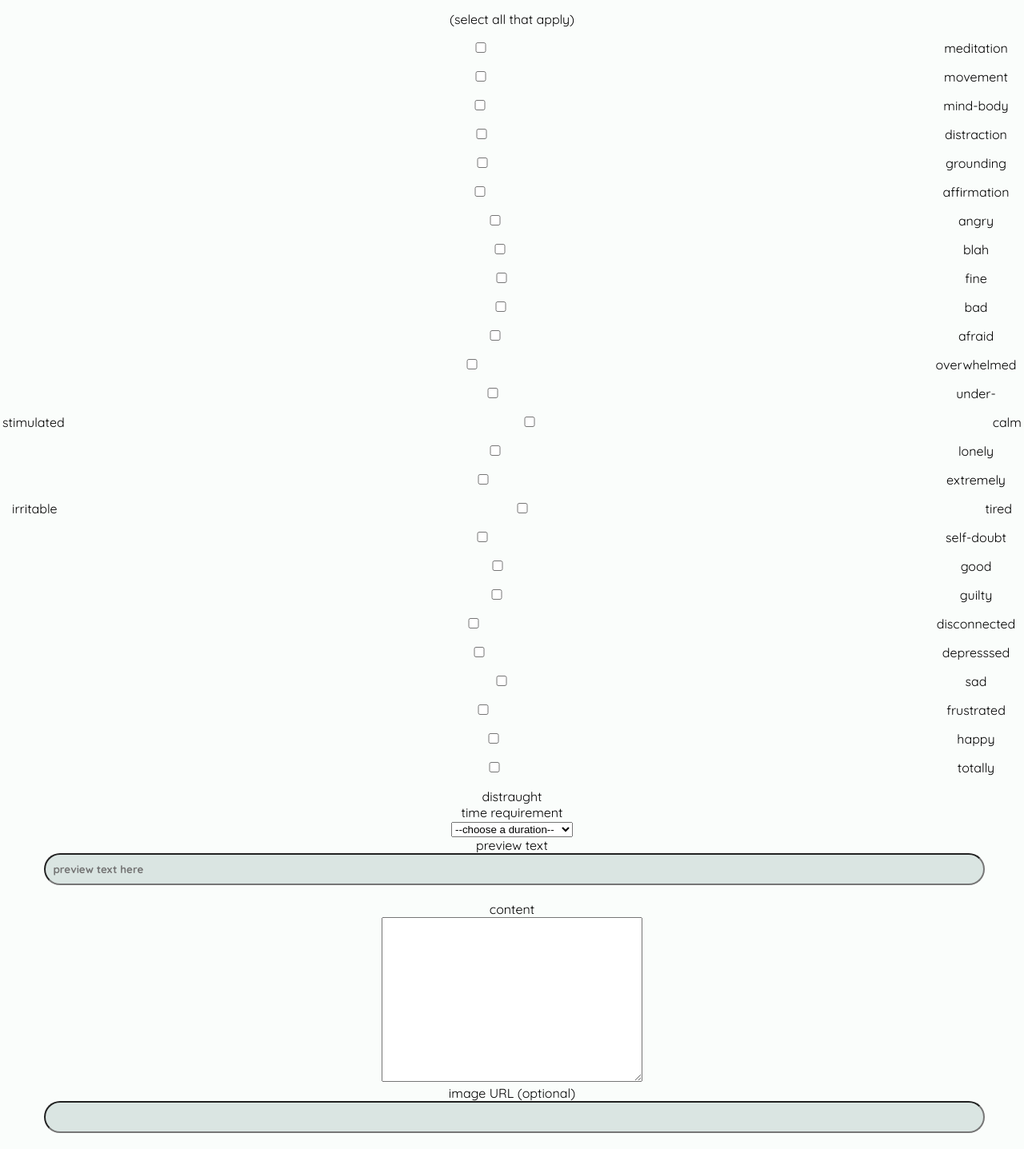
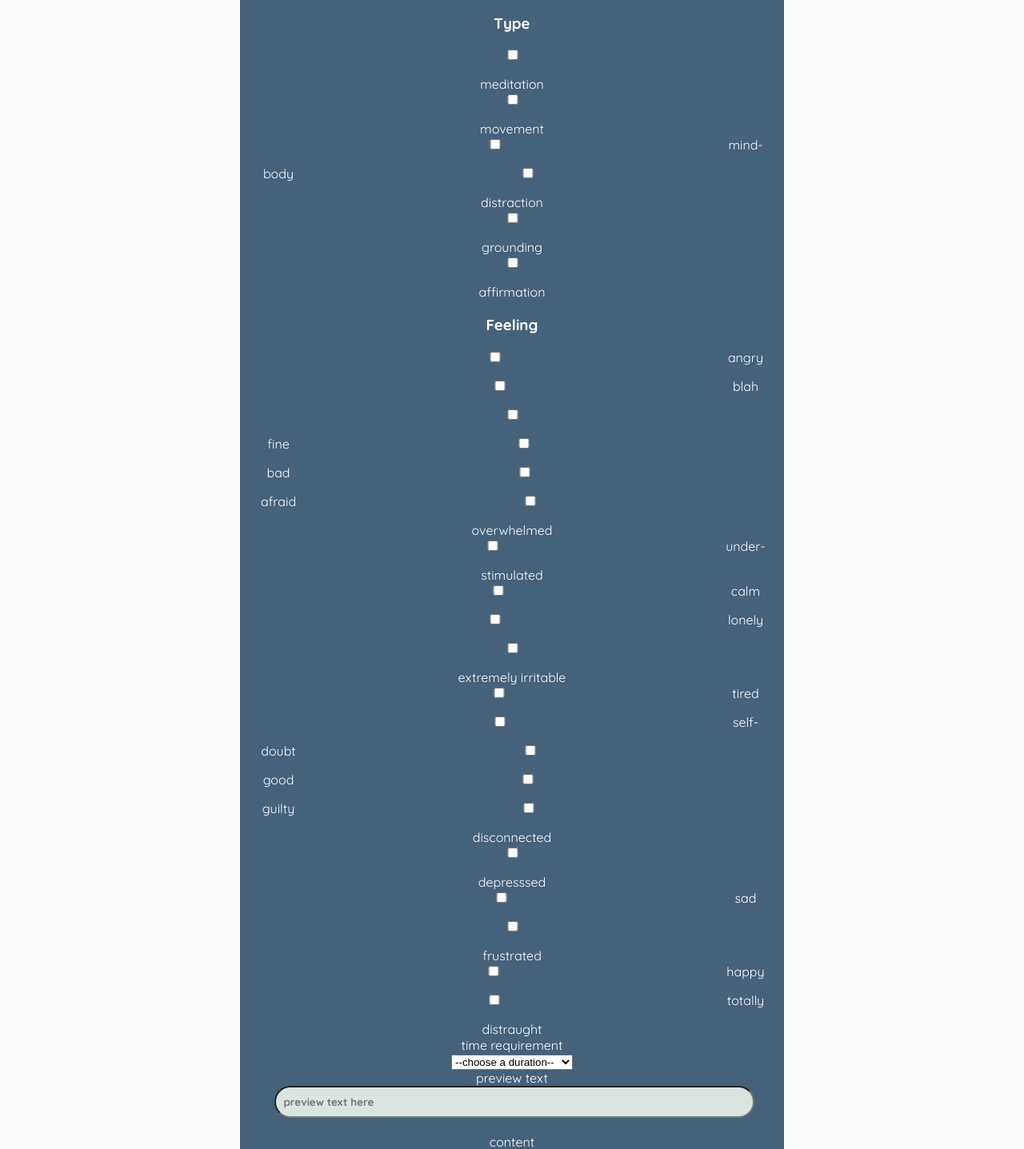
Before and after one commit to Duncan-Wood/Coping-Corner-Frontend, a React (Create React App) app in the folder coping-frontend/: page /post in a window 1280 px wide. Shown: the part 305-1742 px from the top of the page at 80% size. Built offline with nearby package versions, Linux system fonts and the light colour scheme.

Commit message:
brorken form stuff lol

```diff
--- a/coping-frontend/src/App.css
+++ b/coping-frontend/src/App.css
@@ -282,3 +282,27 @@ form input{
   margin-bottom:40px;
   color: var(--md-sys-color-secondary)
 }
+
+
+
+/*******ADD POST FORM****/
+/* .addPost{
+  display:grid;
+  grid-template-rows: repeat(10, 40px);
+} */
+.resourceDraft{
+  width:50%;
+  margin: 0 auto;
+  border-radius:30px;
+  background-color: var(--md-sys-color-tertiary);
+  color:  var(--md-sys-color-on-tertiary);
+  padding:20px;
+
+}
+
+.feelingCheckbox{
+  /* display:grid;
+  grid-template-columns: repeat (4,25%);
+  background-color:black;
+  border-radius */
+}
--- a/coping-frontend/src/components/FeelingCheckboxes.jsx
+++ b/coping-frontend/src/components/FeelingCheckboxes.jsx
@@ -4,13 +4,15 @@ export default function FeelingCheckboxes({handleCheckboxChange}){
         <div>
             <input type="checkbox"
                    name="feeling"
+                   value="angry"/>
                    onChange={handleCheckboxChange}
-                   value="angry"/>
-                   <span>angry</span>
+            <label htmlFor="angry">angry</label>
             <input type="checkbox"
                     name="feeling"
+                    value="blah"
                     onChange={handleCheckboxChange}
-                    value="blah"  />
+                    />
+                       <label htmlFor="blah">blah</label>
                     <span>blah</span>
             <input type="checkbox"
                     name="feeling"
--- a/coping-frontend/src/components/Post.jsx
+++ b/coping-frontend/src/components/Post.jsx
@@ -1,14 +1,14 @@
 import { useState, useContext } from "react";
 import { useNavigate } from "react-router-dom";
 import { CreateResource } from "../Services/ResourceServices";
-import TypeCheckboxes from "./TypeCheckboxes";
-import FeelingCheckboxes from "./FeelingCheckboxes";
 import { UserProvider } from "../UserProvider";
 
 
 export default function Post() {
   let navigate = useNavigate()
   const {user} = useContext(UserProvider);
+  const [typeArray, setTypeArray] = useState([])
+  const [feelingArray, setFeelingArray] = useState([])
   const [formValues, setFormValues] = useState({
     title: "",
     type: [],
@@ -20,44 +20,73 @@ export default function Post() {
     optional_link: ""
   })
 
-  const typeArray = []
-  const feelingArray = []
 
-  const handleCheckboxChange = (e) => {
-      let currentValue = "";
-      currentValue = e.target.value;
-      if (e.target.name == "type") {
-        typeArray+=(currentValue)
-        console.log (typeArray)
-        setFormValues({...formValues, [e.target.type]:{typeArray}})
-       };
-      if (e.target.name == "feeling"){
-        feelingArray+=(currentValue);
-        console.log (typeArray)
-        setFormValues({...formValues, [e.target.feeling]:{feelingArray}})
 
-      }
-  }
+    // }else
+
+
+  // function handleChange(e){
+  //   e.preventDefault();
+  //     let currentValue = "";
+  //     currentValue = e.target.value;
+  //     if (e.target.name === "type" && e.target.checked) {
+  //       console.log (currentValue)
+  //       setTypeArray(...typeArray, ...currentValue)
+  //       setFormValues({...formValues, type:{typeArray}})
+  //      };
+  //     if (e.target.name === "feeling" && e.target.checked){
+  //       setFeelingArray(...feelingArray, ...currentValue)
+  //       console.log(currentValue)
+  //       setFormValues({...formValues, feeling:[feelingArray]})
+  //       console.log(formValues)
+  //     }
+  // }
 
   const handleChange = (e) => {
     e.preventDefault()
-    setFormValues({ ...formValues, [e.target.name]: e.target.value});
+    if (e.target.name !== "type" && e.target.name !== "feeling"){
+    setFormValues({...formValues, [e.target.name]: e.target.value});
   }
+  }
+
+  const handleCheckChange = (e) => {
+    e.preventDefault()
+    if(e.target.checked)
+    {
+       return setTypeArray([e.target.value])
+    }else{return null;}
+  }
+  // else {
+  //    if (e.target.name === "type"){
+  //     let array2 = [];
+  //     array2.push(e.target.value)
+  //     setTypeArray(...array2)
+  //     // setTypeArray(...e.target.value);
+  //   if (e.target.name ==="feeling"){
+  //     let array2 = [];
+  //     array2.push(e.target.value)
+  //     setFeelingArray(...array2)
+  //     // setFeelingArray(...e.target.value);
+  //     console.log(feelingArray)
+  //   }
+  //   }
+  // }
+
 
   const handleSubmit = async (e) => {
     e.preventDefault();
-    console.log(formValues)
     await CreateResource({
       user_id: user.id,
       title: formValues.title,
-      type: formValues.type,
-      feeling: formValues.feeling,
+      type: typeArray,
+      feeling: feelingArray,
       time_requirement: formValues.time_requirement,
       preview_text: formValues.preview_text,
-      content:formValues.preview_content,
+      content:formValues.content,
       optional_image: formValues.optional_image,
       optional_link: formValues.optional_link
           });
+          console.log(formValues)
     setFormValues({
       user_id: "",
       title: "",
@@ -69,11 +98,11 @@ export default function Post() {
       optional_image: "",
       optional_link: ""
     });
-    navigate("/resources");
+    // navigate("/resources");
   }
 
   return (
-    <div>
+    <div className = "addpost">
       <h1>DRAFT A POST</h1>
       <form className="resourceDraft" onSubmit={handleSubmit} >
         <div>
@@ -84,17 +113,154 @@ export default function Post() {
             value={formValues.title}
             name="title"
             type="text"
-            placeholder="Resource Title" />
+            placeholder="Resource Title" required />
         </div>
 
-        <TypeCheckboxes handleCheckboxChange={handleCheckboxChange} />
-        <FeelingCheckboxes handleCheckboxChange={handleCheckboxChange} />
+        <div className ="typeCheckbox">
+          <h3>Type</h3>
+        <input  type="checkbox"
+                name="type"
+                onChange={handleCheckChange}
+                value="meditation" />
+                <label htmlFor="meditation">meditation</label>
+        <input  type="checkbox"
+                name="type"
+                onChange={handleCheckChange}
+                value="movement"/>
+                <label htmlFor="movement">movement</label>
+        <input  type="checkbox"
+                name="type"
+                onChange={handleCheckChange}
+                value="mind-body"/>
+                <label htmlFor="mind-body">mind-body</label>
+        <input  type="checkbox"
+                name="type"
+                onChange={handleCheckChange}
+                value="distraction"/>
+                <label htmlFor="distraction">distraction</label>
+        <input  type="checkbox"
+                name="type"
+                onChange={handleCheckChange}
+                value="grounding" />
+                <label htmlFor="grounding">grounding</label>
+        <input  type="checkbox"
+                name="type"
+                onChange={handleCheckChange}
+                value="affirmation"/>
+                <label htmlFor="affirmation">affirmation</label>
+        </div>
+
+
+        <h3>Feeling</h3>
+        <div className = "feelingCheckbox">
+            <div><input type="checkbox"
+                   name="feeling"
+                   value="angry"
+                   onChange={handleChange} />
+            <label htmlFor="angry">angry</label> </div>
+
+            <div><input type="checkbox"
+                    name="feeling"
+                    value="blah"
+                    onChange={handleChange} />
+                    <label htmlFor="blah">blah</label></div>
+            <div><input type="checkbox"
+                    name="feeling"
+                    onChange={handleChange}
+                    value="fine"  /> </div>
+                    <label htmlFor="fine">fine</label>
+            <input  type="checkbox"
+                    name="feeling"
+                    onChange={handleChange}
+                    value="bad"  />
+                    <label htmlFor="bad">bad</label>
+            <input  type="checkbox"
+                    name="feeling"
+                    onChange={handleChange}
+                    value="afraid"  />
+                    <label htmlFor="afraid">afraid</label>
+            <input  type="checkbox"
+                    name="feeling"
+                    onChange={handleChange}
+                    value="overwhelmed"  />
+                    <label htmlFor="overwhelmed">overwhelmed</label>
+            <input  type="checkbox"
+                    name="feeling"
+                    onChange={handleChange}
+                    value="under-stimulated"  />
+                    <label htmlFor="under-stimulated">under-stimulated</label>
+            <input  type="checkbox"
+                    name="feeling"
+                    onChange={handleChange}
+                    value="calm"  />
+                    <label htmlFor="calm">calm</label>
+            <input  type="checkbox"
+                    name="feeling"
+                    onChange={handleChange}
+                    value="lonely" />
+                    <label htmlFor="lonely">lonely</label>
+            <input  type="checkbox"
+                    name="feeling"
+                    onChange={handleChange}
+                    value="extremely irritable" />
+                    <label htmlFor="extremely-irritable">extremely irritable</label>
+            <input  type="checkbox"
+                    name="feeling"
+                    onChange={handleChange}
+                    value="tired" />
+                    <label htmlFor="tired">tired</label>
+            <input  type="checkbox"
+                    name="feeling"
+                    onChange={handleChange}
+                    value="self-doubt" />
+                    <label htmlFor="self-doubt">self-doubt</label>
+            <input  type="checkbox"
+                    name="feeling"
+                    onChange={handleChange}
+                    value="good" />
+                    <label htmlFor="good">good</label>
+            <input  type="checkbox"
+                    name="feeling"
+                    onChange={handleChange}
+                    value="guilty" />
+                    <label htmlFor="guilty">guilty</label>
+            <input  type="checkbox"
+                    name="feeling"
+                    onChange={handleChange}
+                    value="disconnected" />
+                    <label htmlFor="disconnected">disconnected</label>
+            <input  type="checkbox"
+                    name="feeling"
+                    onChange={handleChange}
+                    value="depressed" />
+                    <label htmlFor="depressed">depresssed</label>
+            <input  type="checkbox"
+                    name="feeling"
+                    onChange={handleChange}
+                    value="sad" />
+                    <label htmlFor="sad">sad</label>
+            <input  type="checkbox"
+                    name="feeling"
+                    onChange={handleChange}
+                    value="frustrated" />
+                    <label htmlFor="frustrated">frustrated</label>
+            <input  type="checkbox"
+                    name="feeling"
+                    onChange={handleChange}
+                    value="happy" />
+                    <label htmlFor="happy">happy</label>
+            <input  type="checkbox"
+                    name="feeling"
+                    onChange={handleChange}
+                    value="totally distraught" />
+                    <label htmlFor="totally-distraught">totally distraught</label>
+        </div>
 
         <div>
           <label htmlFor="time_requirement">time requirement</label>
           <br></br>
-          <select name="time_requirement" id="time_requirement">
-            <option name="time_requirement" value="">--choose a duration--</option>
+          <select name="time_requirement" id="time_requirement" onChange = {handleChange} required>
+            <option name="time_requirement" value="choose a duration">--choose a duration--</option>
              <option name="time_requirement" value="5">5 Minutes</option>
              <option name="time_requirement"value="10">10 Minutes</option>
              <option name="time_requirement"value="15">15 Minutes</option>
@@ -119,6 +285,7 @@ export default function Post() {
             value={formValues.preview_text}
             name="preview_text"
             type="text"
+            required
             placeholder="preview text here" />
         </div>
 
@@ -128,25 +295,26 @@ export default function Post() {
           <textarea onChange={handleChange}
             value={formValues.content}
             name="content"
-            style={{ width: '25%', height: '200px' }} />
+            style={{ width: '50%', height: '200px' }}
+            required/>
         </div>
 
         <div>
-          <label htmlFor="imageURL">image URL {'('}optional{')'}</label>
+          <label htmlFor="imageURL">image URL</label>
           <br></br>
           <input onChange={handleChange}
             value={formValues.imageURL}
             type="text"
-            name="imageURL" />
+            name="optional_image"  />
         </div>
 
         <div>
-          <label htmlFor="imageURL">resource URL {'('}optional{')'}</label>
+          <label htmlFor="imageURL">resource URL</label>
           <br></br>
           <input onChange={handleChange}
             value={formValues.resourceURL}
             type="text"
-            name="resourceURL" />
+            name="optional_link" />
         </div>
 
         <input type="submit" value="SHARE POST"></input>
```
